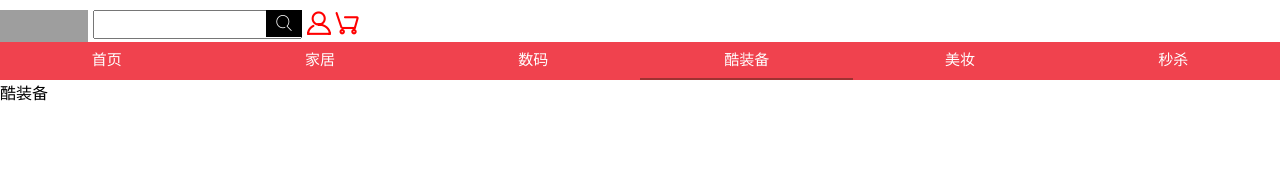
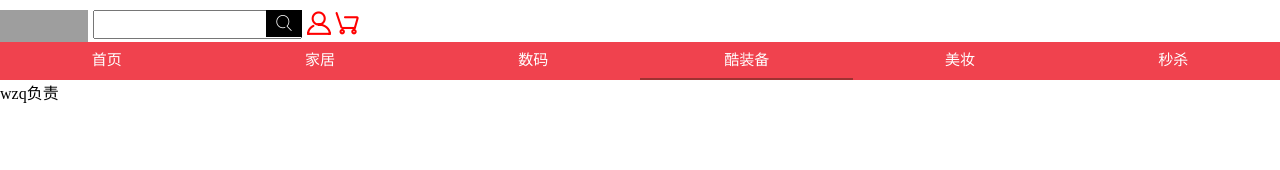
Before and after one commit to Syoujian/master, a Vue app: page /equip in a window 1280 px wide. Shown: the top 170 px of the page. Built offline with nearby package versions, Linux system fonts and the light colour scheme; grey boxes are pictures that could not be loaded.

Commit message:
第一次

```diff
--- a/src/views/Equip.vue
+++ b/src/views/Equip.vue
@@ -8,6 +8,6 @@
  -->
 <template>
     <div>
-       酷装备
+       wzq负责
     </div>
 </template>
```
